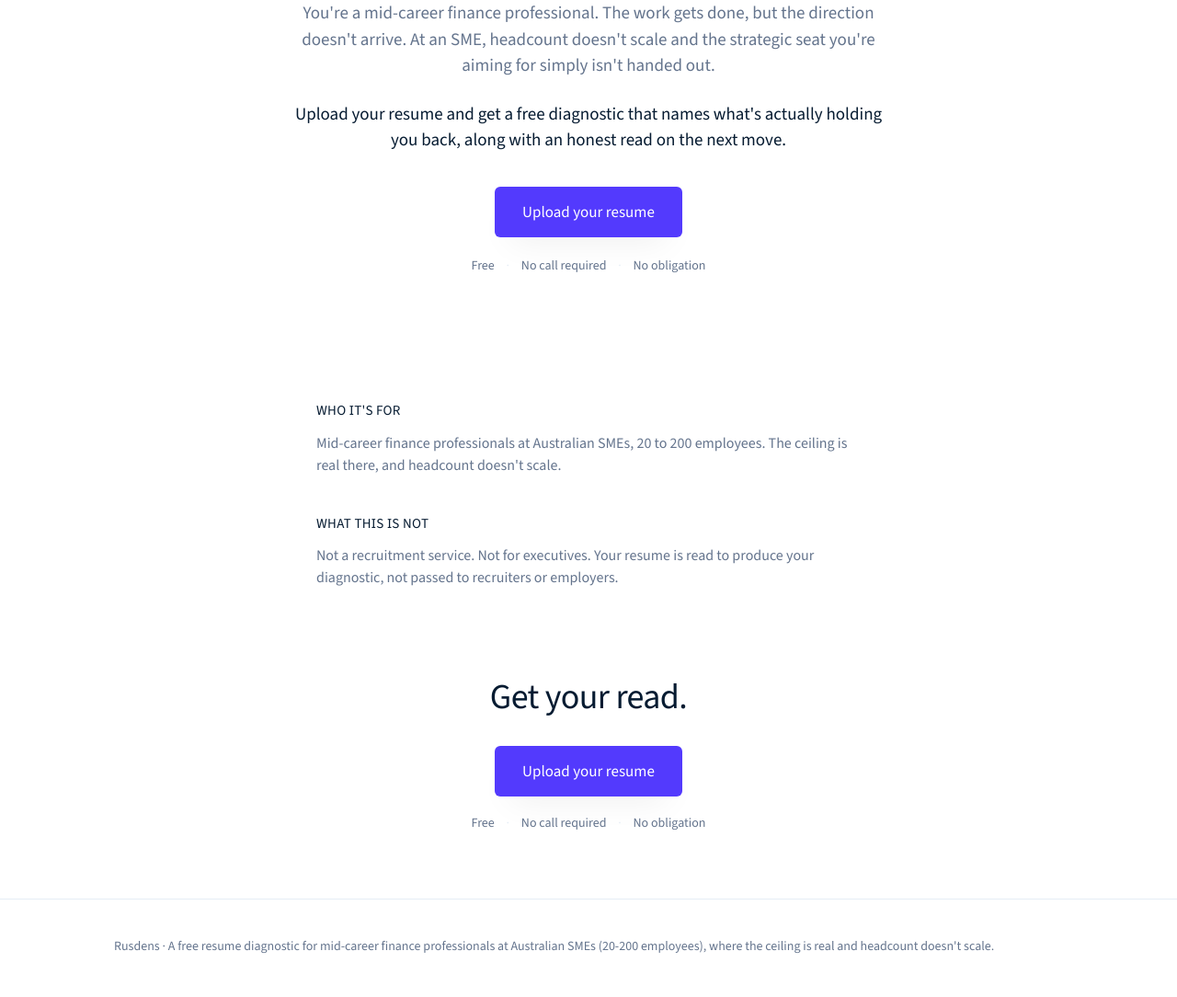
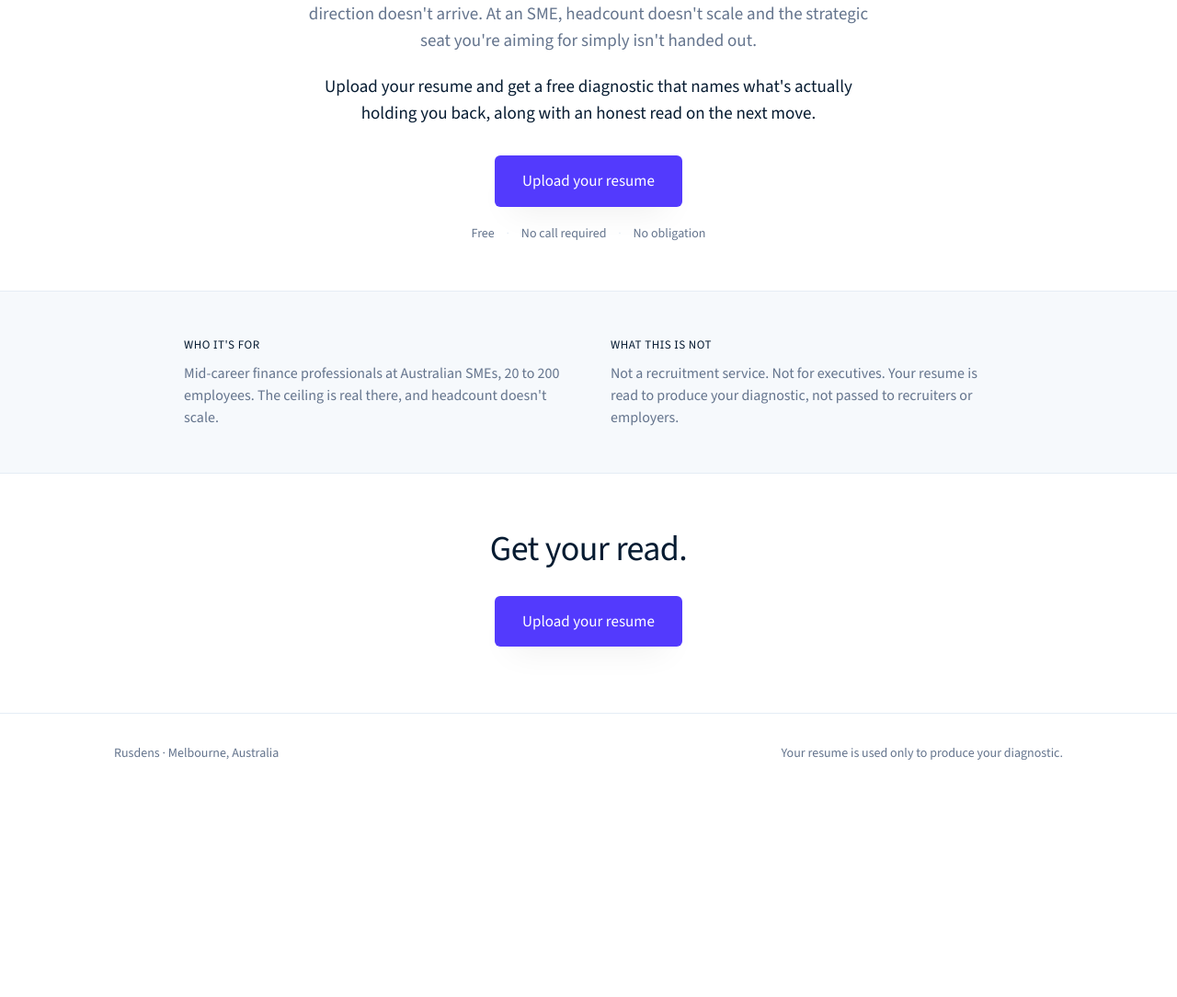
Before and after one commit to nigelburke/rusdens-landing, a plain HTML site: page index.html in a window 1280 px wide. Shown: the part 356-1440 px from the top of the page at 92% size. After the commit the page ends 1225 px from the top, so only its background shows below. Drawn offline with nearby package versions, Linux system fonts and the light colour scheme.

Commit message:
Tighten grid: unified column, tinted band, closed dead gaps, drop duplicate trust row

```diff
--- a/index.html
+++ b/index.html
@@ -16,7 +16,7 @@
     --label: #273951;
     --body: #64748d;
     --border: #e5edf5;
-    --bg-dark: #1c1e54;
+    --tint: #f6f9fc;
     --shadow-brand: rgba(50,50,93,0.25) 0px 30px 45px -30px, rgba(0,0,0,0.1) 0px 18px 36px -18px;
     --ring: #533afd;
     --sans: 'Source Sans 3', system-ui, -apple-system, 'Segoe UI', Roboto, sans-serif;
@@ -33,6 +33,7 @@
   }
   a { color: var(--purple); text-decoration: none; }
   .wrap { max-width: 1080px; margin: 0 auto; padding: 0 24px; }
+  .col { max-width: 700px; margin: 0 auto; }
 
   /* Navigation */
   nav.site {
@@ -51,52 +52,58 @@
   .nav-cta:hover { background: var(--purple-hover); color: #fff; }
 
   /* Hero */
-  header.hero { padding: 96px 0 64px; text-align: center; }
+  header.hero { padding: 80px 0 52px; text-align: center; }
   .eyebrow {
     display: inline-block; font-weight: 500; font-size: 13px; color: var(--purple);
-    letter-spacing: 0.04em; text-transform: uppercase; margin-bottom: 24px;
+    letter-spacing: 0.04em; text-transform: uppercase; margin-bottom: 22px;
   }
   header.hero h1 {
     font-weight: 300; color: var(--navy);
-    font-size: 56px; line-height: 1.08; letter-spacing: -1.4px;
-    max-width: 760px; margin: 0 auto;
+    font-size: 52px; line-height: 1.09; letter-spacing: -1.3px;
+    max-width: 720px; margin: 0 auto;
   }
   header.hero .lede {
     font-weight: 300; font-size: 19px; color: var(--body);
-    max-width: 640px; margin: 28px auto 0; line-height: 1.5;
+    max-width: 620px; margin: 26px auto 0; line-height: 1.5;
   }
   header.hero .hero-ask {
     font-weight: 400; font-size: 19px; color: var(--navy);
-    max-width: 640px; margin: 24px auto 0; line-height: 1.5;
+    max-width: 620px; margin: 22px auto 0; line-height: 1.5;
   }
-  .hero-actions { margin-top: 36px; }
+  .hero-actions { margin-top: 32px; }
   .btn {
     display: inline-block; background: var(--purple); color: #fff;
     padding: 15px 30px; border-radius: 6px; font-weight: 500; font-size: 17px;
     box-shadow: var(--shadow-brand);
   }
   .btn:hover { background: var(--purple-hover); color: #fff; }
-  .hero-proof { margin-top: 20px; font-size: 14px; color: var(--body); font-weight: 400; }
+  .hero-proof { margin-top: 18px; font-size: 14px; color: var(--body); font-weight: 400; }
   .hero-proof .dot { margin: 0 10px; color: var(--border); }
 
-  /* Sections */
-  section { padding: 72px 0; }
-  h2 { font-weight: 300; color: var(--navy); font-size: 38px; line-height: 1.12; letter-spacing: -0.6px; margin-bottom: 16px; }
+  /* Qualify band */
+  .band {
+    background: var(--tint);
+    border-top: 1px solid var(--border);
+    border-bottom: 1px solid var(--border);
+    padding: 48px 0;
+  }
+  .band-grid { display: grid; grid-template-columns: repeat(2, 1fr); gap: 48px; max-width: 880px; margin: 0 auto; }
+  .band h3 {
+    font-weight: 500; color: var(--navy); font-size: 13px;
+    letter-spacing: 0.04em; text-transform: uppercase; margin-bottom: 10px;
+  }
+  .band p { font-weight: 300; font-size: 16px; color: var(--body); }
 
-  /* CTA band */
-  .cta-band { text-align: center; padding-top: 24px; }
-  .cta-band h2 { margin-bottom: 32px; }
-  .cta-proof { margin-top: 18px; font-size: 14px; color: var(--body); }
-  .cta-proof .dot { margin: 0 10px; color: var(--border); }
-
-  /* Notes */
-  .notes { max-width: 640px; }
-  .notes .block + .block { margin-top: 40px; }
-  .notes h3 { font-weight: 500; color: var(--navy); font-size: 15px; letter-spacing: 0.02em; text-transform: uppercase; margin-bottom: 12px; }
-  .notes p { font-weight: 300; font-size: 16px; color: var(--body); }
+  /* Closing CTA */
+  .cta-band { text-align: center; padding: 60px 0 72px; }
+  .cta-band h2 {
+    font-weight: 300; color: var(--navy); font-size: 38px;
+    line-height: 1.12; letter-spacing: -0.6px; margin-bottom: 30px;
+  }
 
   /* Footer */
-  footer.site { border-top: 1px solid var(--border); padding: 40px 0 56px; }
+  footer.site { border-top: 1px solid var(--border); padding: 32px 0 40px; }
+  footer.site .wrap { display: flex; justify-content: space-between; gap: 24px; flex-wrap: wrap; }
   footer.site p { font-weight: 300; font-size: 14px; color: var(--body); }
 
   /* Focus + reduced motion */
@@ -104,13 +111,16 @@
   @media (prefers-reduced-motion: reduce) { html { scroll-behavior: auto; } }
 
   /* Responsive */
-  @media (max-width: 640px) {
+  @media (max-width: 760px) {
     .wrap { padding: 0 20px; }
-    header.hero { padding: 64px 0 48px; }
+    header.hero { padding: 56px 0 44px; }
     header.hero h1 { font-size: 32px; letter-spacing: -0.64px; }
-    section { padding: 48px 0; }
-    h2 { font-size: 28px; letter-spacing: -0.4px; }
+    header.hero .lede, header.hero .hero-ask { font-size: 17px; }
     .hero-proof .dot { margin: 0 6px; }
+    .band { padding: 40px 0; }
+    .band-grid { grid-template-columns: 1fr; gap: 32px; }
+    .cta-band { padding: 52px 0 60px; }
+    .cta-band h2 { font-size: 28px; letter-spacing: -0.4px; }
   }
 </style>
 </head>
@@ -124,7 +134,7 @@
 </nav>
 
 <header class="hero">
-  <div class="wrap">
+  <div class="wrap col">
     <span class="eyebrow">For mid-career finance professionals</span>
     <h1>You're good at your job. That's not why you're stuck.</h1>
     <p class="lede">You're a mid-career finance professional. The work gets done, but the direction doesn't arrive. At an SME, headcount doesn't scale and the strategic seat you're aiming for simply isn't handed out.</p>
@@ -137,31 +147,33 @@
 </header>
 
 <main>
-  <section>
-    <div class="wrap notes">
-      <div class="block">
-        <h3>Who it's for</h3>
-        <p>Mid-career finance professionals at Australian SMEs, 20 to 200 employees. The ceiling is real there, and headcount doesn't scale.</p>
-      </div>
-      <div class="block">
-        <h3>What this is not</h3>
-        <p>Not a recruitment service. Not for executives. Your resume is read to produce your diagnostic, not passed to recruiters or employers.</p>
+  <section class="band">
+    <div class="wrap">
+      <div class="band-grid">
+        <div>
+          <h3>Who it's for</h3>
+          <p>Mid-career finance professionals at Australian SMEs, 20 to 200 employees. The ceiling is real there, and headcount doesn't scale.</p>
+        </div>
+        <div>
+          <h3>What this is not</h3>
+          <p>Not a recruitment service. Not for executives. Your resume is read to produce your diagnostic, not passed to recruiters or employers.</p>
+        </div>
       </div>
     </div>
   </section>
 
   <section class="cta-band">
-    <div class="wrap">
+    <div class="wrap col">
       <h2>Get your read.</h2>
       <a class="btn" href="https://umoc4m0s.rpcl.host/form/34a24299-ab8e-4f0c-9902-bac5536eda2b">Upload your resume</a>
-      <p class="cta-proof">Free <span class="dot">·</span> No call required <span class="dot">·</span> No obligation</p>
     </div>
   </section>
 </main>
 
 <footer class="site">
   <div class="wrap">
-    <p>Rusdens &middot; A free resume diagnostic for mid-career finance professionals at Australian SMEs (20-200 employees), where the ceiling is real and headcount doesn't scale.</p>
+    <p>Rusdens &middot; Melbourne, Australia</p>
+    <p>Your resume is used only to produce your diagnostic.</p>
   </div>
 </footer>
 
```
